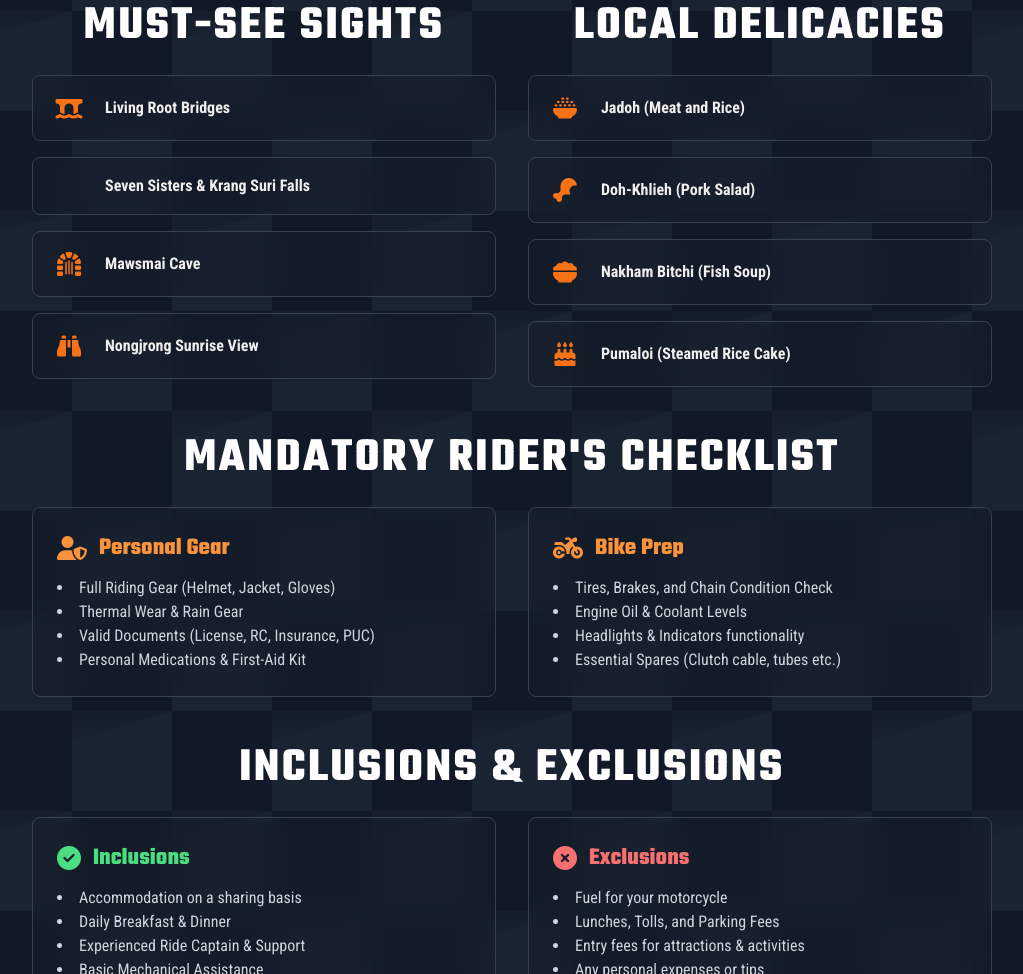
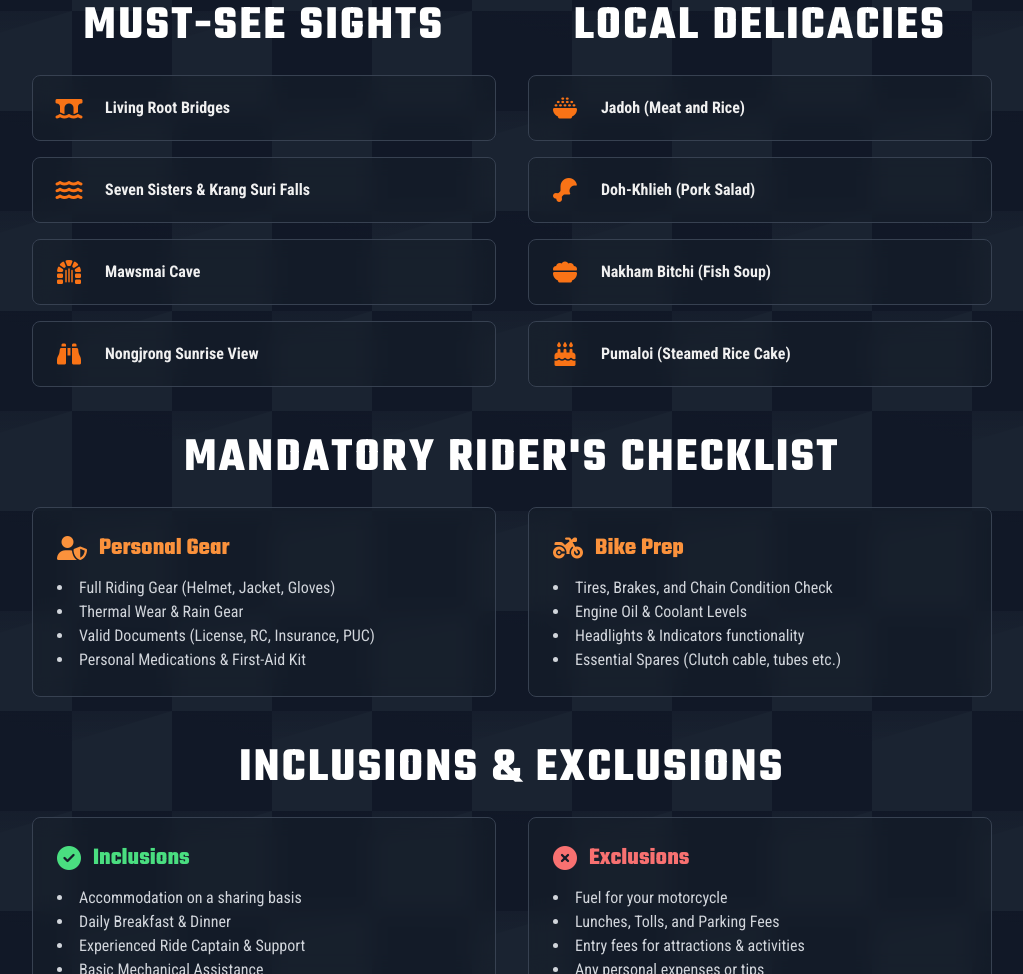
Before and after one commit to mr-talukdar/meghalaya-ride, a plain HTML site: page index.html in a window 1280 px wide. Shown: the part 2389-3363 px from the top of the page, without its empty margins (128-1151 px from the left). Drawn offline with nearby package versions, Linux system fonts and the light colour scheme.

```diff
--- a/index.html
+++ b/index.html
@@ -1,3 +1,4 @@
+
 <!DOCTYPE html>
 <html lang="en">
 <head>
@@ -225,8 +226,12 @@
                             <i class="fa-solid fa-bridge-water text-2xl text-orange-500 w-10 text-center"></i>
                             <span class="ml-4 font-semibold">Living Root Bridges</span>
                         </div>
+                        <!-- <div class="highlight-card rounded-lg p-4 flex items-center">
+                            <i class="fa-solid fa-water text-2xl text-orange-500 w-10 text-center"></i>
+                            <span class="ml-4 font-semibold">Seven Sisters & Krang Suri Falls</span>
+                        </div> -->
                         <div class="highlight-card rounded-lg p-4 flex items-center">
-                            <i class="fa-solid fa-waterfall text-2xl text-orange-500 w-10 text-center"></i>
+                            <i class="fa-solid fa-water text-2xl text-orange-500 w-10 text-center"></i>
                             <span class="ml-4 font-semibold">Seven Sisters & Krang Suri Falls</span>
                         </div>
                         <div class="highlight-card rounded-lg p-4 flex items-center">
@@ -354,3 +359,5 @@
 
 </body>
 </html>
+
+-->
```
